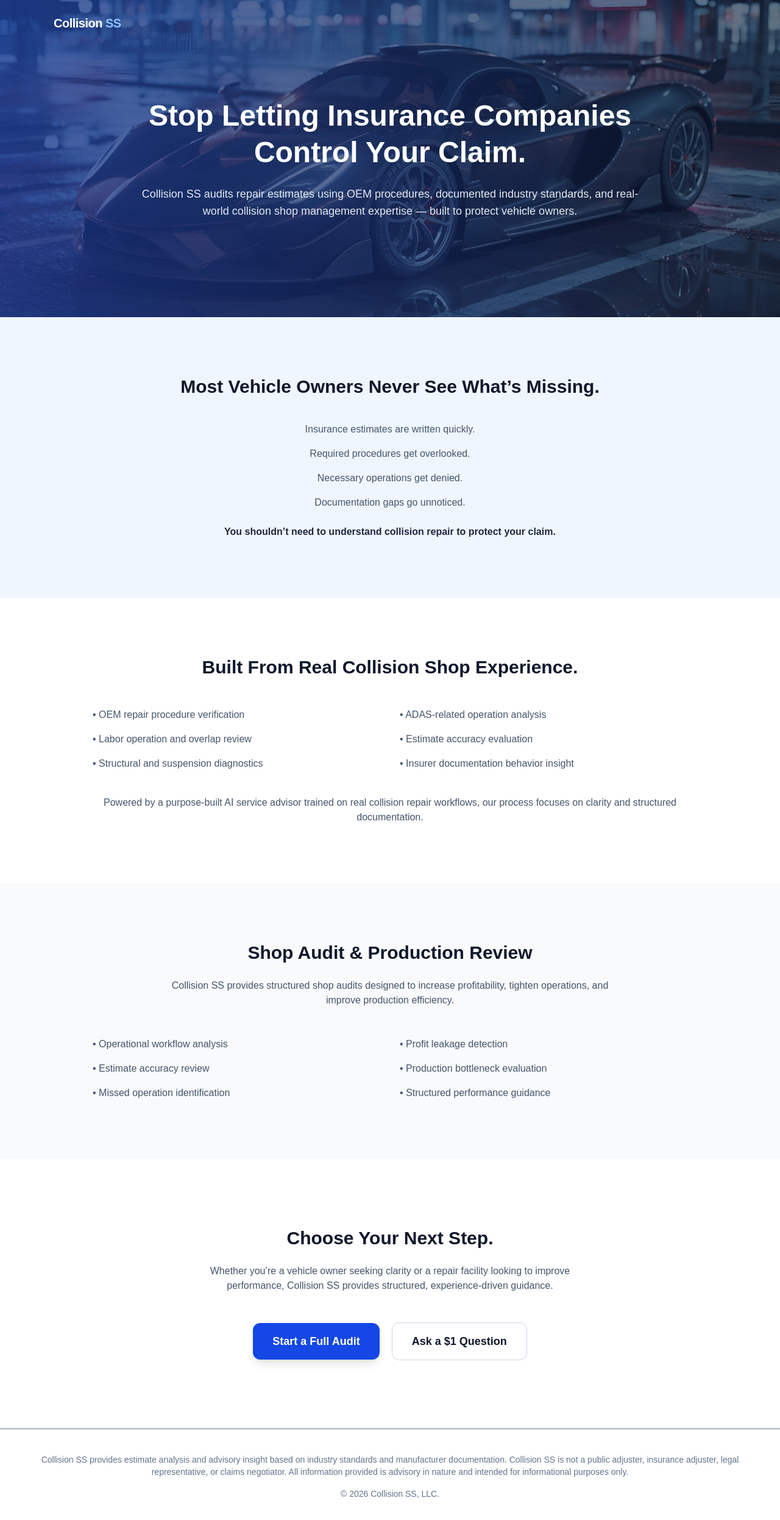
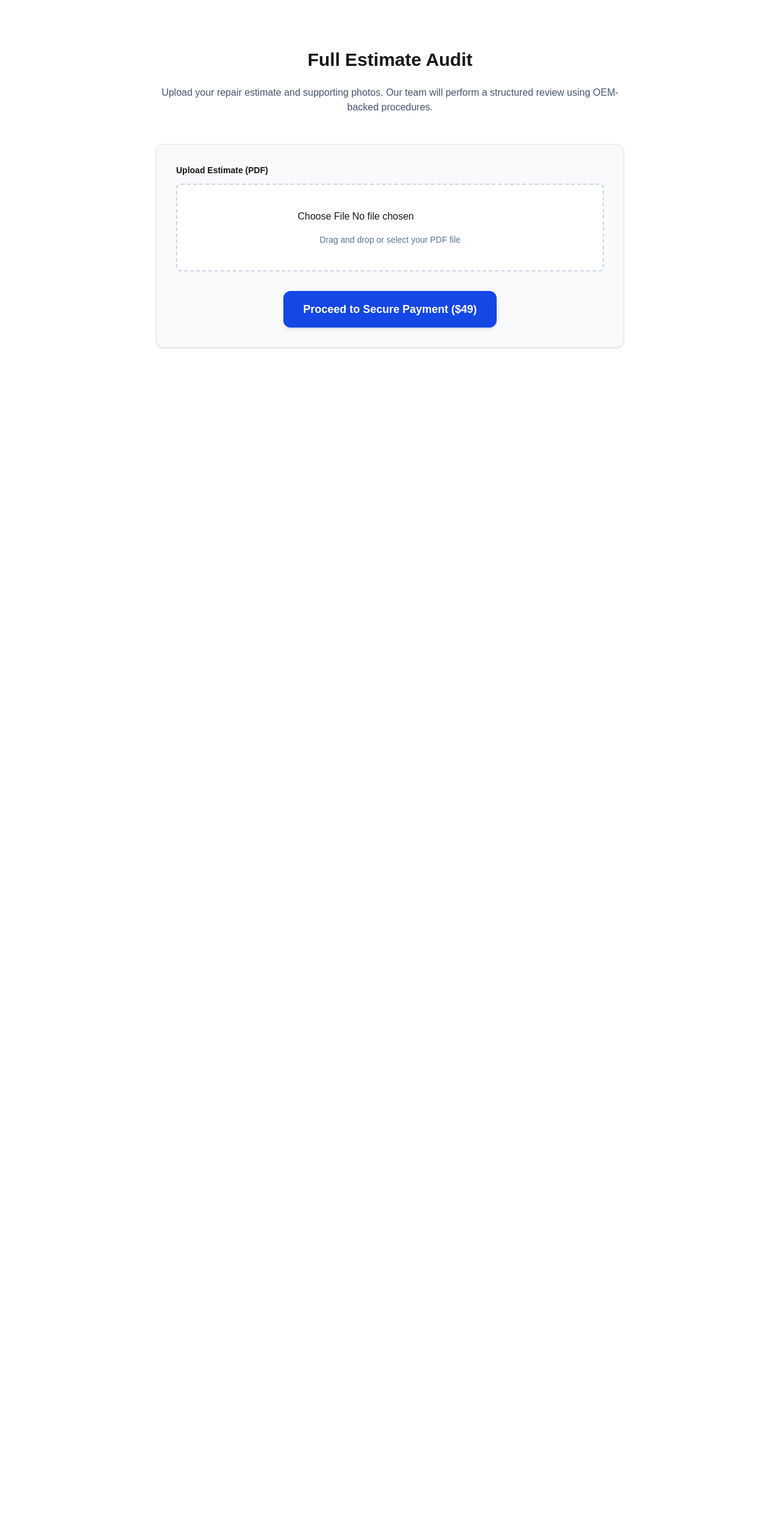
Before and after one commit to collisionssjm-cyber/collisionss, a Next.js app: page / in a window 1280 px wide. Shown: the top 2492 px of the page at 61% size. After the commit the page ends 800 px from the top, so only its background shows below. Built offline with nearby package versions, Linux system fonts and the light colour scheme.

Commit message:
Rebuilt audit upload UI and submit logic

```diff
--- a/app/page.tsx
+++ b/app/page.tsx
@@ -1,159 +1,111 @@
-export default function Page() {
+"use client";
+
+import { useState } from "react";
+
+export default function AuditPage() {
+  const [estimate, setEstimate] = useState<File | null>(null);
+  const [loading, setLoading] = useState(false);
+  const [error, setError] = useState("");
+
+  const handleSubmit = async (e: React.FormEvent) => {
+    e.preventDefault();
+    setError("");
+
+    if (!estimate) {
+      setError("Please upload your estimate PDF.");
+      return;
+    }
+
+    setLoading(true);
+
+    try {
+      const res = await fetch("/api/create-checkout-session", {
+        method: "POST",
+        headers: {
+          "Content-Type": "application/json",
+        },
+      });
+
+      const data = await res.json();
+
+      if (!data.url) {
+        throw new Error("Failed to create checkout session");
+      }
+
+      window.location.href = data.url;
+
+    } catch (err: any) {
+      setError("Something went wrong. Please try again.");
+      setLoading(false);
+    }
+  };
+
   return (
-    <main className="min-h-screen bg-white text-slate-900">
+    <main className="min-h-screen bg-white px-6 py-20">
+      <div className="mx-auto max-w-3xl">
 
-      {/* HEADER */}
-      <header className="absolute top-0 left-0 w-full z-20">
-        <div className="mx-auto max-w-6xl px-6 py-6 flex justify-between items-center">
-          <div className="text-xl font-extrabold tracking-tight text-white">
-            Collision <span className="text-blue-300">SS</span>
-          </div>
-        </div>
-      </header>
+        <h1 className="text-3xl font-extrabold text-center">
+          Full Estimate Audit
+        </h1>
 
-      {/* HERO */}
-      <section
-        className="relative flex items-center justify-center text-center text-white"
-        style={{
-          backgroundImage: "url('/hero.jpg')",
-          backgroundSize: "cover",
-          backgroundPosition: "center",
-        }}
-      >
-        <div className="absolute inset-0 bg-gradient-to-r from-blue-900/80 to-slate-900/60"></div>
+        <p className="mt-6 text-center text-slate-600">
+          Upload your repair estimate and supporting photos.
+          Our team will perform a structured review using OEM-backed procedures.
+        </p>
 
-        <div className="relative z-10 max-w-4xl px-6 py-40">
-          <h1 className="text-4xl font-extrabold leading-tight sm:text-5xl">
-            Stop Letting Insurance Companies Control Your Claim.
-          </h1>
-          <p className="mt-6 text-lg text-slate-200">
-            Collision SS audits repair estimates using OEM procedures,
-            documented industry standards, and real-world collision shop
-            management expertise — built to protect vehicle owners.
-          </p>
-        </div>
-      </section>
+        <form
+          onSubmit={handleSubmit}
+          className="mt-12 space-y-8 rounded-xl border border-slate-200 bg-slate-50 p-8 shadow-sm"
+        >
 
-      {/* REALITY */}
-      <section className="bg-blue-50 py-24">
-        <div className="mx-auto max-w-5xl px-6 text-center">
-          <h2 className="text-3xl font-extrabold">
-            Most Vehicle Owners Never See What’s Missing.
-          </h2>
+          {/* Upload Area */}
+          <div>
+            <label className="block text-sm font-semibold mb-3">
+              Upload Estimate (PDF)
+            </label>
 
-          <div className="mt-10 space-y-4 text-slate-600">
-            <p>Insurance estimates are written quickly.</p>
-            <p>Required procedures get overlooked.</p>
-            <p>Necessary operations get denied.</p>
-            <p>Documentation gaps go unnoticed.</p>
+            <div className="flex flex-col items-center justify-center rounded-lg border-2 border-dashed border-slate-300 bg-white p-10 text-center hover:border-blue-500 transition">
+              <input
+                type="file"
+                accept="application/pdf"
+                onChange={(e) =>
+                  setEstimate(e.target.files ? e.target.files[0] : null)
+                }
+                className="mb-4"
+                required
+              />
 
-            <p className="mt-6 font-semibold text-slate-800">
-              You shouldn’t need to understand collision repair to protect your claim.
-            </p>
-          </div>
-        </div>
-      </section>
-
-      {/* EXPERIENCE */}
-      <section className="py-24">
-        <div className="mx-auto max-w-5xl px-6">
-          <h2 className="text-3xl font-extrabold text-center">
-            Built From Real Collision Shop Experience.
-          </h2>
-
-          <div className="mt-12 grid gap-8 text-slate-600 sm:grid-cols-2">
-            <ul className="space-y-4">
-              <li>• OEM repair procedure verification</li>
-              <li>• Labor operation and overlap review</li>
-              <li>• Structural and suspension diagnostics</li>
-            </ul>
-
-            <ul className="space-y-4">
-              <li>• ADAS-related operation analysis</li>
-              <li>• Estimate accuracy evaluation</li>
-              <li>• Insurer documentation behavior insight</li>
-            </ul>
+              {estimate ? (
+                <p className="text-sm text-green-600 font-medium">
+                  {estimate.name} selected
+                </p>
+              ) : (
+                <p className="text-sm text-slate-500">
+                  Drag and drop or select your PDF file
+                </p>
+              )}
+            </div>
           </div>
 
-          <p className="mt-10 text-center text-slate-600">
-            Powered by a purpose-built AI service advisor trained on real collision repair workflows,
-            our process focuses on clarity and structured documentation.
-          </p>
-        </div>
-      </section>
+          {/* Error */}
+          {error && (
+            <p className="text-sm text-red-600 text-center">{error}</p>
+          )}
 
-      {/* SHOP SECTION */}
-      <section className="bg-slate-50 py-24">
-        <div className="mx-auto max-w-5xl px-6 text-center">
-          <h2 className="text-3xl font-extrabold">
-            Shop Audit & Production Review
-          </h2>
+          {/* Submit */}
+          <div className="text-center">
+            <button
+              type="submit"
+              disabled={loading}
+              className="rounded-xl bg-blue-700 px-8 py-4 text-lg font-semibold text-white shadow-md transition hover:bg-blue-800 disabled:opacity-50"
+            >
+              {loading ? "Redirecting..." : "Proceed to Secure Payment ($49)"}
+            </button>
+          </div>
 
-          <p className="mt-6 max-w-3xl mx-auto text-slate-600">
-            Collision SS provides structured shop audits designed to increase profitability,
-            tighten operations, and improve production efficiency.
-          </p>
+        </form>
 
-          <div className="mt-12 grid gap-8 text-slate-600 sm:grid-cols-2 text-left">
-            <ul className="space-y-4">
-              <li>• Operational workflow analysis</li>
-              <li>• Estimate accuracy review</li>
-              <li>• Missed operation identification</li>
-            </ul>
-
-            <ul className="space-y-4">
-              <li>• Profit leakage detection</li>
-              <li>• Production bottleneck evaluation</li>
-              <li>• Structured performance guidance</li>
-            </ul>
-          </div>
-        </div>
-      </section>
-
-      {/* SINGLE ACTION SECTION */}
-      <section className="py-28 bg-white">
-        <div className="mx-auto max-w-4xl px-6 text-center">
-          <h2 className="text-3xl font-extrabold">
-            Choose Your Next Step.
-          </h2>
-
-          <p className="mt-6 max-w-2xl mx-auto text-slate-600">
-            Whether you’re a vehicle owner seeking clarity or a repair facility
-            looking to improve performance, Collision SS provides structured,
-            experience-driven guidance.
-          </p>
-
-          <div className="mt-12 flex flex-col items-center gap-5 sm:flex-row sm:justify-center">
-            <a
-              href="/audit"
-              className="rounded-xl bg-blue-700 px-8 py-4 text-lg font-semibold text-white shadow-lg transition hover:bg-blue-800"
-            >
-              Start a Full Audit
-            </a>
-
-            <a
-              href="/quick-question"
-              className="rounded-xl border border-slate-300 px-8 py-4 text-lg font-semibold text-slate-900 transition hover:bg-slate-100"
-            >
-              Ask a $1 Question
-            </a>
-          </div>
-        </div>
-      </section>
-
-      {/* FOOTER */}
-      <footer className="border-t py-10 text-center text-sm text-slate-500 bg-white px-6">
-        <p>
-          Collision SS provides estimate analysis and advisory insight based on industry standards
-          and manufacturer documentation. Collision SS is not a public adjuster,
-          insurance adjuster, legal representative, or claims negotiator.
-          All information provided is advisory in nature and intended for informational purposes only.
-        </p>
-        <p className="mt-4">
-          © {new Date().getFullYear()} Collision SS, LLC.
-        </p>
-      </footer>
-
+      </div>
     </main>
   );
 }
```
